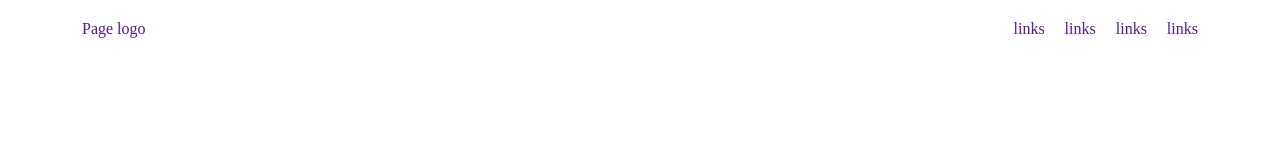
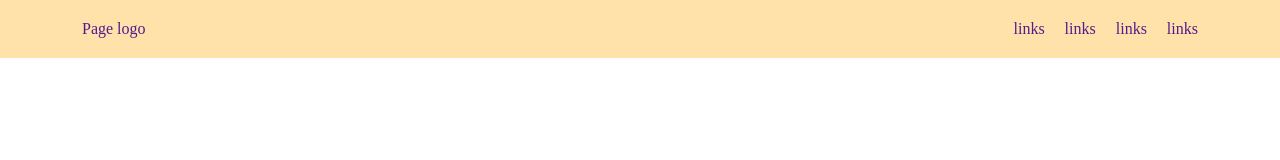
Before and after one commit to RobinSharma-05/navbar, a plain HTML site: page index.html in a window 1280 px wide. Drawn offline with Linux system fonts and the light colour scheme.

Commit message:
change in the header section

```diff
--- a/assets/css/style.css
+++ b/assets/css/style.css
@@ -55,6 +55,14 @@ nav {
     z-index: 1;
 }
 
+.min-vh-100 {
+    min-height: 100vh;
+}
+
+.bg-orange-300 {
+    background-color: rgba(255, 166, 0, 0.335);
+}
+
 @media (max-width:768px) {
     label[for="menuIcon"] {
         cursor: pointer;
--- a/index.html
+++ b/index.html
@@ -11,8 +11,8 @@
 
 <body>
 
-    <header>
-        <nav>
+    <header class="min-vh-100">
+        <nav class="bg-orange-300">
             <div class="container">
                 <div class="d-flex align-items-center justify-content-between">
                     <a href="" class="pageLogo">Page logo</a>
```
